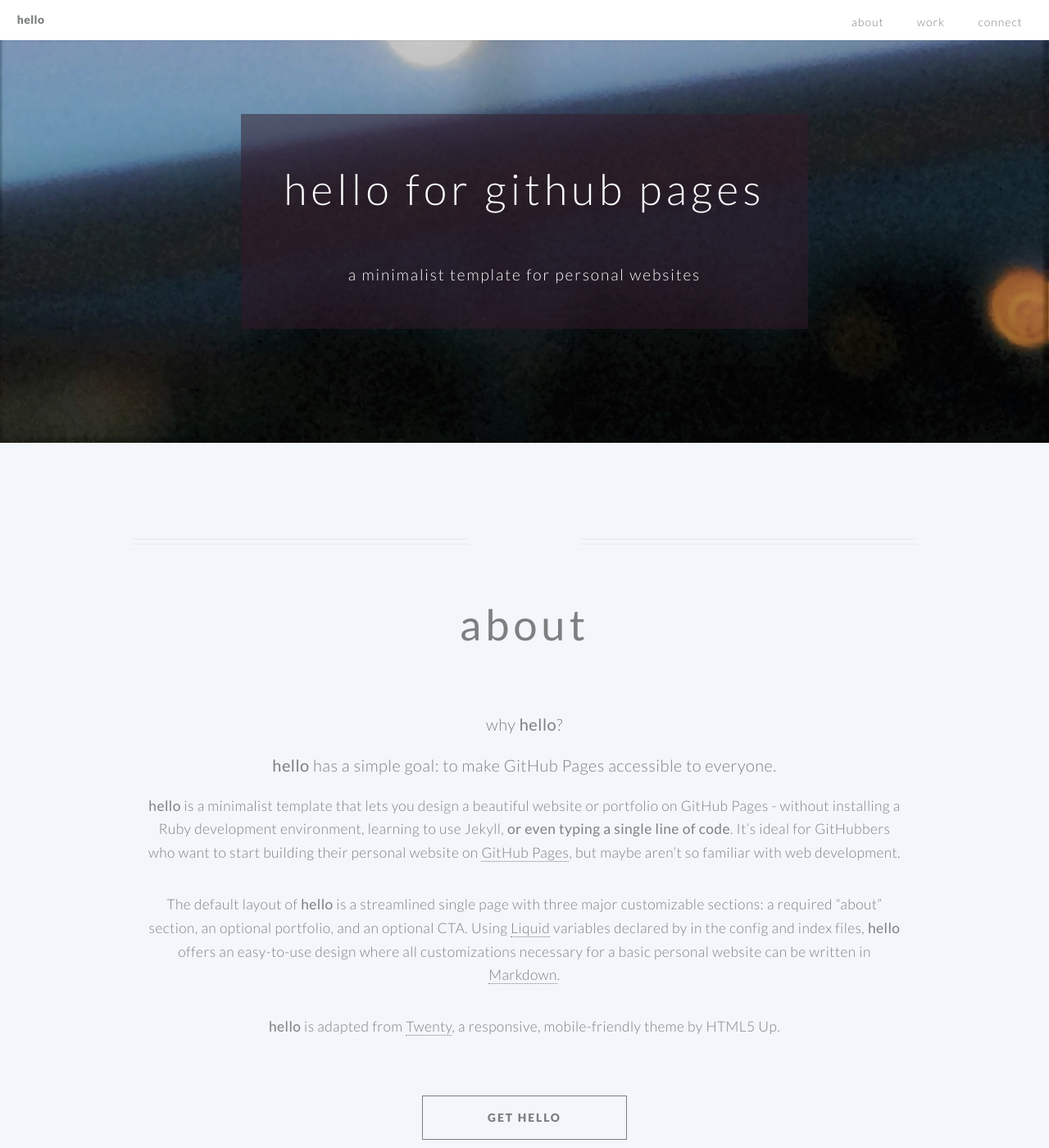
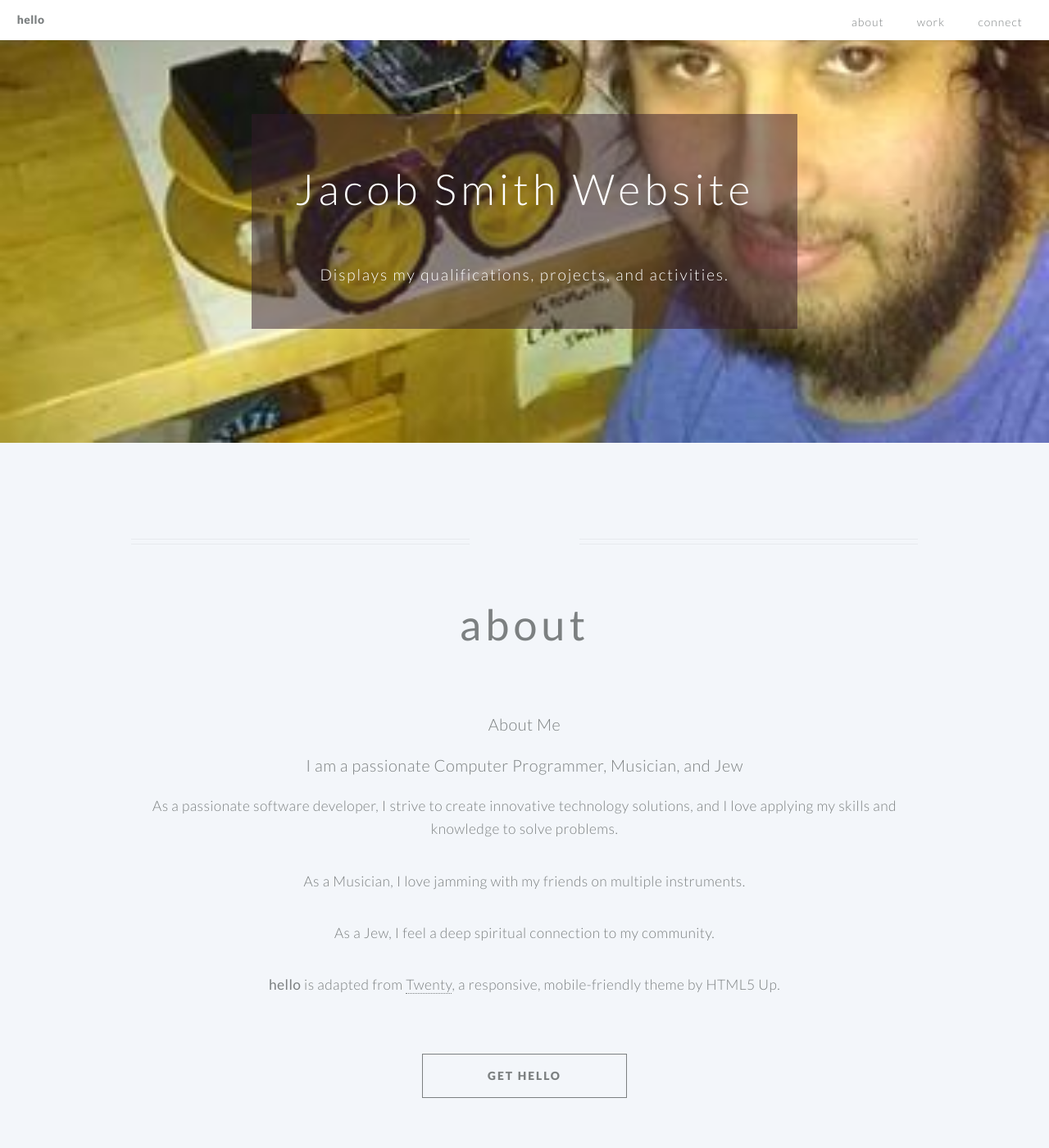
Before and after one commit to jsmith2021Brandeis/jsmith2021Brandeis.github.io, a Jekyll site: the page built from index.md, in a window 1280 px wide and 1400 px high. Shown: the whole window at 82% size. Built offline with Jekyll 4.4.1, drawn with Linux system fonts in a browser that asks for light colours; some of the changed text lies outside the part shown.

Commit message:
initial commit
replacing template information with my information

```diff
--- a/_config.yml
+++ b/_config.yml
@@ -1,10 +1,10 @@
 # _config.yml
 
 # required, replace with your own information -----
-title: Hello for Github Pages
-author: Sara Gong
+title: Personal Website
+author: Jacob Smith
 description: >
-  A minimalist template for designing a personal GitHub Pages website - without typing a single line of code.
+  Displays my qualifications, projects, and activities.
 baseurl: ""
 
 plugins:
--- a/index.md
+++ b/index.md
@@ -4,8 +4,8 @@ layout: hello-default
 # using Markdown language, you can customize the following variables!
 
 # these variables are required -------------------------------
-banner_title: hello for github pages
-banner_subtitle: a minimalist template for personal websites
+banner_title: Jacob Smith Website
+banner_subtitle: Displays my qualifications, projects, and activities.
 background_image: /images/background.jpeg
 
 # all of the following variables are optional -----------------
@@ -15,14 +15,11 @@ page_url: /hello # only include this variable if you aren't building the page to
 favicon: /assets/ico/favicon.ico
 
 # social media
-twitter_username: notsaragong # # your twitter handle
-github_username:  saragong # your github username
-linkedin: saragong # the part after ("https://www.linkedin.com/in/...")
-# facebook_username: <-- your facebook username (the part after "https://www.facebook.com/...")
-# google_analytics: <-- your google analytics Tracking ID
+
+github_username:  jsmith2021Brandeis # your github username
 
 # By declaring these variables, you can include a button that links to an external website or to media.
-about_button: https://github.com/saragong/hello # the link
+about_button: https://jsmith2021brandeis.github.io/ # the link
 about_button_label: get hello # the label on the button
 
 # optional portfolio section ------------------------------------------
@@ -37,21 +34,20 @@ portfolio_description: you can include a portfolio showcasing your work and orga
 # By declaring these variables, you can include a CTA section.
 cta: connect # the heading for your CTA section
 cta_description: questions, comments, or concerns? please don't hesitate to reach out. # a description to be desplayed below the heading and above the content
-cta_button: mailto:saragong@usc.edu # a link to an external website or to media
+cta_button: mailto:jsmith2021@brandeis.edu # a link to an external website or to media
 cta_button_label: contact # the label on the button
 
 ---
-[//]: # (write a bit about yourself here)
-### why **hello**?
+[//]: # "write a bit about yourself here"
+### About Me
 
-### **hello** has a simple goal: to make GitHub Pages accessible to everyone.
+### I am a passionate Computer Programmer, Musician, and Jew
 
-**hello** is a minimalist template that lets you design a beautiful website or portfolio on GitHub Pages - without installing a Ruby
-development environment, learning to use Jekyll, **or even typing a single line of code**. It's ideal for GitHubbers
-who want to start building their personal website on [GitHub Pages](https://pages.github.com/), but maybe aren't so familiar with web development.
+As a passionate software developer, I strive to create innovative technology solutions, and I love applying my skills and knowledge to solve problems.
 
+As a Musician, I love jamming with my friends on multiple instruments.
 
-The default layout of **hello** is a streamlined single page with three major customizable sections: a required "about" section, an optional portfolio, and an optional CTA. Using [Liquid](https://shopify.github.io/liquid/) variables declared by in the config and index files, **hello** offers an easy-to-use design where all customizations necessary for a basic personal website can be written in [Markdown](https://www.markdownguide.org/basic-syntax/).
+As a Jew, I feel a deep spiritual connection to my community.
 
 
 **hello** is adapted from [Twenty](https://html5up.net/twenty), a responsive, mobile-friendly theme by HTML5 Up.
```
Also changed, not shown: images/LA3.jpg, images/LA4.jpg (deleted), images/background.jpeg, 1 other file.
